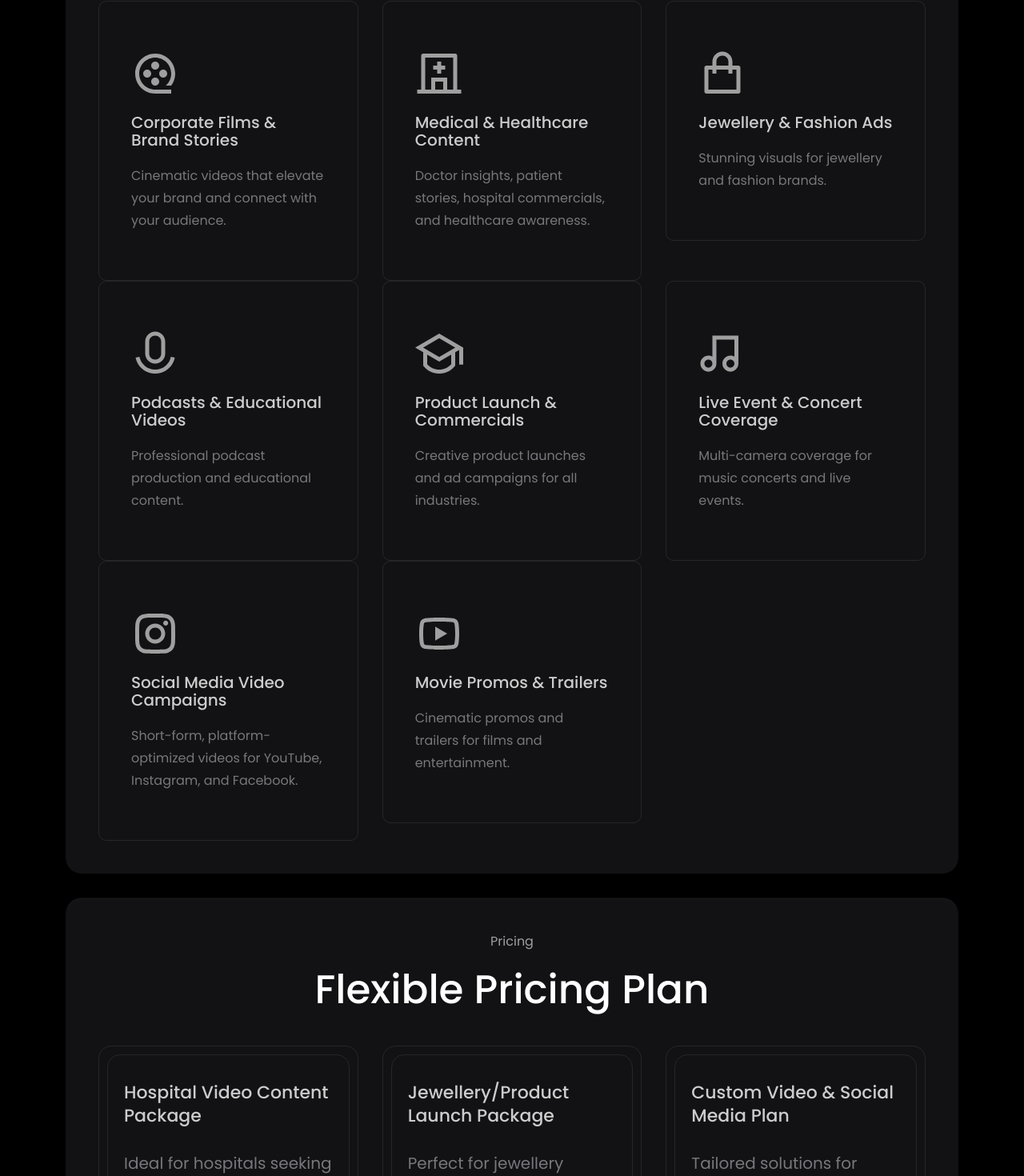
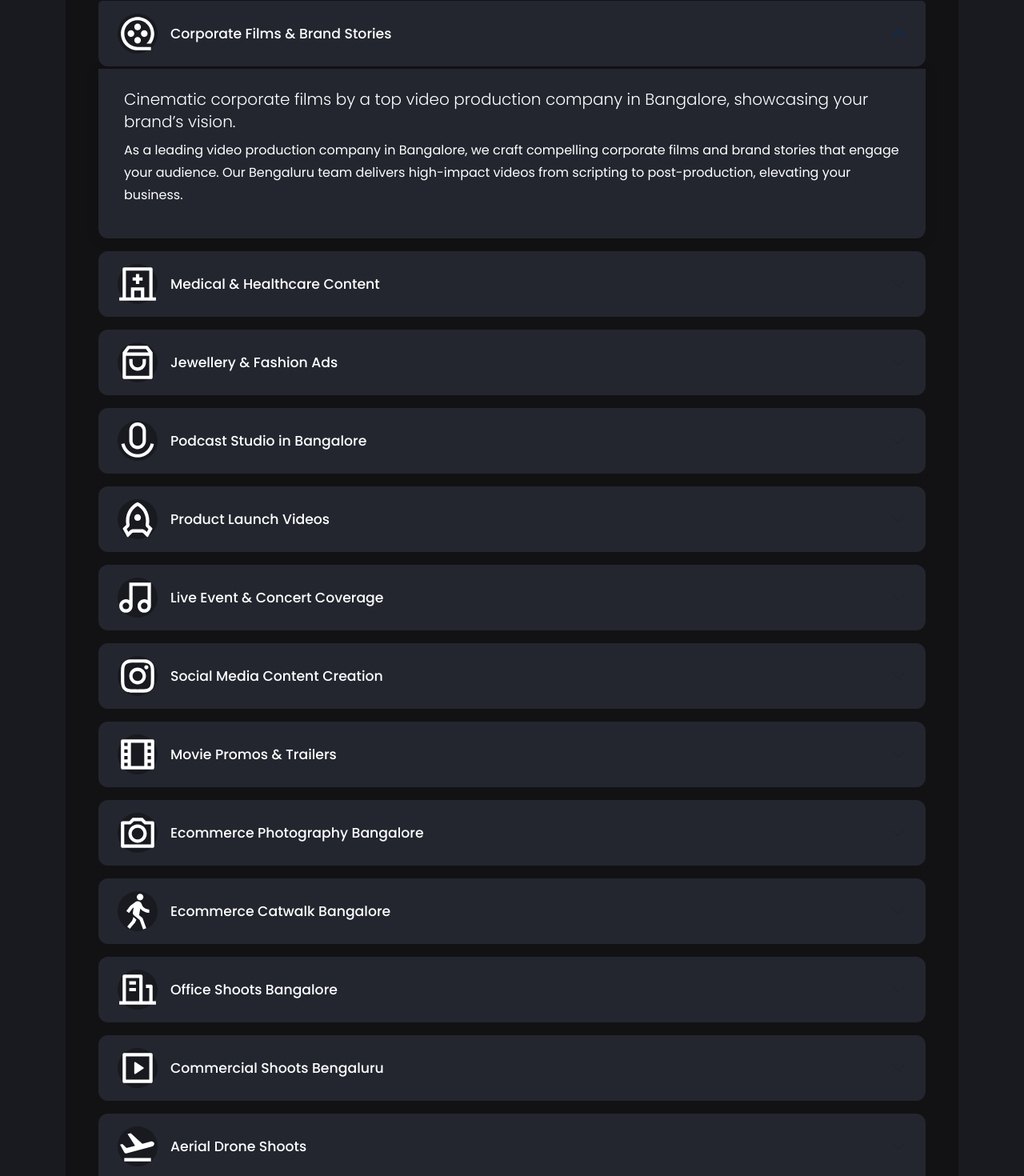
Before and after one commit to GovardhanGitHub/vline, a Next.js app: page /services in a window 1280 px wide. Shown: the part 299-1769 px from the top of the page at 80% size. Built offline with nearby package versions, Linux system fonts and the light colour scheme.

Commit message:
Refactor ServiceGrid to use Bootstrap-style accordion with hover-to-expand and updated service list

```diff
--- a/src/components/sections/serviceGrid.jsx
+++ b/src/components/sections/serviceGrid.jsx
@@ -1,8 +1,105 @@
-import React from 'react'
-import { RiMovie2Line, RiHospitalLine, RiShoppingBagLine, RiMic2Line, RiGraduationCapLine, RiMusic2Line, RiInstagramLine, RiYoutubeLine } from '@remixicon/react'
+'use client'
+import React, { useState } from 'react'
 import SlideUp from '@/utlits/animations/slideUp'
 
+import { RiMovie2Line, RiHospitalLine, RiShoppingBag3Line, RiMic2Line, RiRocketLine, RiMusic2Line, RiInstagramLine, RiFilmLine, RiCameraLine, RiWalkLine, RiBuildingLine, RiVideoLine, RiFlightTakeoffLine } from '@remixicon/react';
+
+const services = [
+    {
+        id: 1,
+        icon: <RiMovie2Line size={60} />,
+        title: "Corporate Films & Brand Stories",
+        description: "Cinematic corporate films by a top video production company in Bangalore, showcasing your brand’s vision.",
+        details: "As a leading video production company in Bangalore, we craft compelling corporate films and brand stories that engage your audience. Our Bengaluru team delivers high-impact videos from scripting to post-production, elevating your business."
+    },
+    {
+        id: 2,
+        icon: <RiHospitalLine size={60} />,
+        title: "Medical & Healthcare Content",
+        description: "Professional healthcare videos, including doctor interviews, crafted in Bengaluru for medical brands.",
+        details: "We produce engaging healthcare content in Bangalore, from patient testimonials to hospital commercials. Our expertise ensures accurate, sensitive videos that connect with Bengaluru’s medical audience."
+    },
+    {
+        id: 3,
+        icon: <RiShoppingBag3Line size={60} />,
+        title: "Jewellery & Fashion Ads",
+        description: "Stunning jewellery and fashion shoots in Bangalore, ideal for ecommerce catwalk campaigns.",
+        details: "Highlight your collections with our jewellery and fashion ads. Our Bengaluru team delivers captivating ecommerce catwalk Bangalore videos and fashion shoots Bangalore, showcasing elegance and craftsmanship."
+    },
+    {
+        id: 4,
+        icon: <RiMic2Line size={60} />,
+        title: "Podcast Studio in Bangalore",
+        description: "Top-tier podcast production in our advanced podcast studio in Bangalore for creators and businesses.",
+        details: "Record professional audio in our state-of-the-art podcast studio in Bangalore. We offer end-to-end services, including recording, editing, and publishing, to amplify your voice in Bengaluru."
+    },
+    {
+        id: 5,
+        icon: <RiRocketLine size={60} />,
+        title: "Product Launch Videos",
+        description: "Dynamic product launch videos by a top video production company in Bangalore to drive excitement.",
+        details: "Launch your products with impact. Our Bengaluru team creates engaging product launch videos tailored for startups and brands, ensuring maximum engagement and sales in Bangalore."
+    },
+    {
+        id: 6,
+        icon: <RiMusic2Line size={60} />,
+        title: "Live Event & Concert Coverage",
+        description: "Multi-camera corporate event videography in Bangalore for concerts and conferences.",
+        details: "Capture every moment with our professional multi-camera coverage for live events in Bengaluru. Our corporate event videography services deliver high-quality footage for your brand."
+    },
+    {
+        id: 7,
+        icon: <RiInstagramLine size={60} />,
+        title: "Social Media Content Creation",
+        description: "Engaging social media videos optimized for Instagram and YouTube, crafted in Bangalore.",
+        details: "Boost your online presence with our social media content creation in Bangalore. We produce platform-optimized short-form videos for Instagram, YouTube, and more, tailored for Bengaluru businesses."
+    },
+    {
+        id: 8,
+        icon: <RiFilmLine size={60} />,
+        title: "Movie Promos & Trailers",
+        description: "Cinematic movie promos by a leading video production company in Bangalore.",
+        details: "Build anticipation with our cinematic trailers for films and web series. Our Bengaluru team crafts compelling entertainment content to captivate audiences."
+    },
+    {
+        id: 9,
+        icon: <RiCameraLine size={60} />,
+        title: "Ecommerce Photography Bangalore",
+        description: "High-quality ecommerce product shoots in Bangalore to enhance your online store.",
+        details: "Elevate your ecommerce platform with our ecommerce photography Bangalore services. We deliver professional product images, from flat-lays to lifestyle shots, to drive sales in Bengaluru."
+    },
+    {
+        id: 10,
+        icon: <RiWalkLine size={60} />,
+        title: "Ecommerce Catwalk Bangalore",
+        description: "Dynamic ecommerce catwalk Bangalore videos to showcase your fashion products.",
+        details: "Showcase your apparel with our ecommerce catwalk Bangalore services. Our Bengaluru team produces runway-style videos optimized for online stores and social media."
+    },
+    {
+        id: 11,
+        icon: <RiBuildingLine size={60} />,
+        title: "Office Shoots Bangalore",
+        description: "Professional office shoots in Bangalore to highlight your workspace and culture.",
+        details: "Capture your workplace with our office shoots Bangalore services. We produce high-quality photos and videos for corporate branding and marketing in Bengaluru."
+    },
+    {
+        id: 12,
+        icon: <RiVideoLine size={60} />,
+        title: "Commercial Shoots Bengaluru",
+        description: "Impactful commercial shoots by a top video production company in Bangalore.",
+        details: "Tell your brand’s story with our commercial shoots Bengaluru. From TV ads to promotional videos, we create content that resonates with your Bengaluru audience."
+    },
+    {
+        id: 13,
+        icon: <RiFlightTakeoffLine size={60} />,
+        title: "Aerial Drone Shoots",
+        description: "Cinematic aerial drone shoots in Bangalore for real estate and events.",
+        details: "Add a unique perspective with our aerial drone shoots in Bengaluru. Ideal for real estate, events, and promotions, our drone videography captures stunning visuals of Bangalore."
+    }
+];
+
 const ServiceGrid = () => {
+    const [openIdx, setOpenIdx] = useState(0);
     return (
         <section id="services" className="services-area innerpage-single-area">
             <div className="container">
@@ -17,34 +114,88 @@ const ServiceGrid = () => {
                             </SlideUp>
                         </div>
                     </div>
-                    <div className="row">
-                        <Card id={1} icon={<RiMovie2Line size={60} />} title={"Corporate Films & Brand Stories"} description={"Cinematic videos that elevate your brand and connect with your audience."} />
-                        <Card id={2} icon={<RiHospitalLine size={60} />} title={"Medical & Healthcare Content"} description={"Doctor insights, patient stories, hospital commercials, and healthcare awareness."} />
-                        <Card id={3} icon={<RiShoppingBagLine size={60} />} title={"Jewellery & Fashion Ads"} description={"Stunning visuals for jewellery and fashion brands."} />
-                        <Card id={4} icon={<RiMic2Line size={60} />} title={"Podcasts & Educational Videos"} description={"Professional podcast production and educational content."} />
-                        <Card id={5} icon={<RiGraduationCapLine size={60} />} title={"Product Launch & Commercials"} description={"Creative product launches and ad campaigns for all industries."} />
-                        <Card id={6} icon={<RiMusic2Line size={60} />} title={"Live Event & Concert Coverage"} description={"Multi-camera coverage for music concerts and live events."} />
-                        <Card id={7} icon={<RiInstagramLine size={60} />} title={"Social Media Video Campaigns"} description={"Short-form, platform-optimized videos for YouTube, Instagram, and Facebook."} />
-                        <Card id={8} icon={<RiYoutubeLine size={60} />} title={"Movie Promos & Trailers"} description={"Cinematic promos and trailers for films and entertainment."} />
+                    <div className="accordion service-accordion" id="serviceAccordion">
+                        {services.map((service, idx) => (
+                            <div className="accordion-item" key={service.id}>
+                                <h2 className="accordion-header" id={`heading${service.id}`}>
+                                    <button
+                                        className={`accordion-button${openIdx === idx ? '' : ' collapsed'}`}
+                                        type="button"
+                                        onClick={() => setOpenIdx(openIdx === idx ? -1 : idx)}
+                                        onMouseEnter={() => openIdx !== idx && setOpenIdx(idx)}
+                                        aria-expanded={openIdx === idx}
+                                        aria-controls={`collapse${service.id}`}
+                                        style={{ background: '#23262f', color: '#fff', fontWeight: 500 }}
+                                    >
+                                        <span className="service-icon me-3">{service.icon}</span>
+                                        {service.title}
+                                    </button>
+                                </h2>
+                                <div
+                                    id={`collapse${service.id}`}
+                                    className={`accordion-collapse collapse${openIdx === idx ? ' show' : ''}`}
+                                    aria-labelledby={`heading${service.id}`}
+                                    data-bs-parent="#serviceAccordion"
+                                >
+                                    <div className="accordion-body service-card-full">
+                                        <p className="lead mb-2">{service.description}</p>
+                                        <p>{service.details}</p>
+                                    </div>
+                                </div>
+                            </div>
+                        ))}
                     </div>
                 </div>
             </div>
+            <style jsx>{`
+                section.services-area {
+                    background: #181a20;
+                    color: #fff;
+                }
+                .service-accordion .accordion-item {
+                    background: transparent;
+                    border: none;
+                    margin-bottom: 1rem;
+                }
+                .accordion-button {
+                    background: #23262f;
+                    color: #fff;
+                    border-radius: 12px;
+                    font-size: 1.08rem;
+                    box-shadow: none;
+                    padding: 1rem 1.5rem;
+                    margin-bottom: 0.2rem;
+                    display: flex;
+                    align-items: center;
+                    transition: background 0.2s, color 0.2s;
+                }
+                .accordion-button.collapsed {
+                    background: #23262f;
+                    color: #fff;
+                }
+                .accordion-button:focus {
+                    box-shadow: 0 0 0 0.1rem var(--primary-color, #007bff);
+                }
+                .accordion-body.service-card-full {
+                    background: #23262f;
+                    border-radius: 0 0 12px 12px;
+                    color: #fff;
+                    box-shadow: 0 2px 16px rgba(0,0,0,0.13);
+                    padding: 1.5rem 2rem;
+                }
+                .service-icon {
+                    display: flex;
+                    align-items: center;
+                    justify-content: center;
+                    width: 50px;
+                    height: 50px;
+                    background: #181a20;
+                    border-radius: 50%;
+                    margin-right: 1rem;
+                }
+            `}</style>
         </section>
     )
 }
 
-export default ServiceGrid
-
-const Card = ({ icon, title, description, id }) => {
-    return (
-        <div className="col-lg-4 col-md-6">
-            <SlideUp delay={id}>
-                <div className="service-item">
-                    {icon}
-                    <h4>{title}</h4>
-                    <p>{description}</p>
-                </div>
-            </SlideUp>
-        </div>
-    )
-}
+export default ServiceGrid;
```
